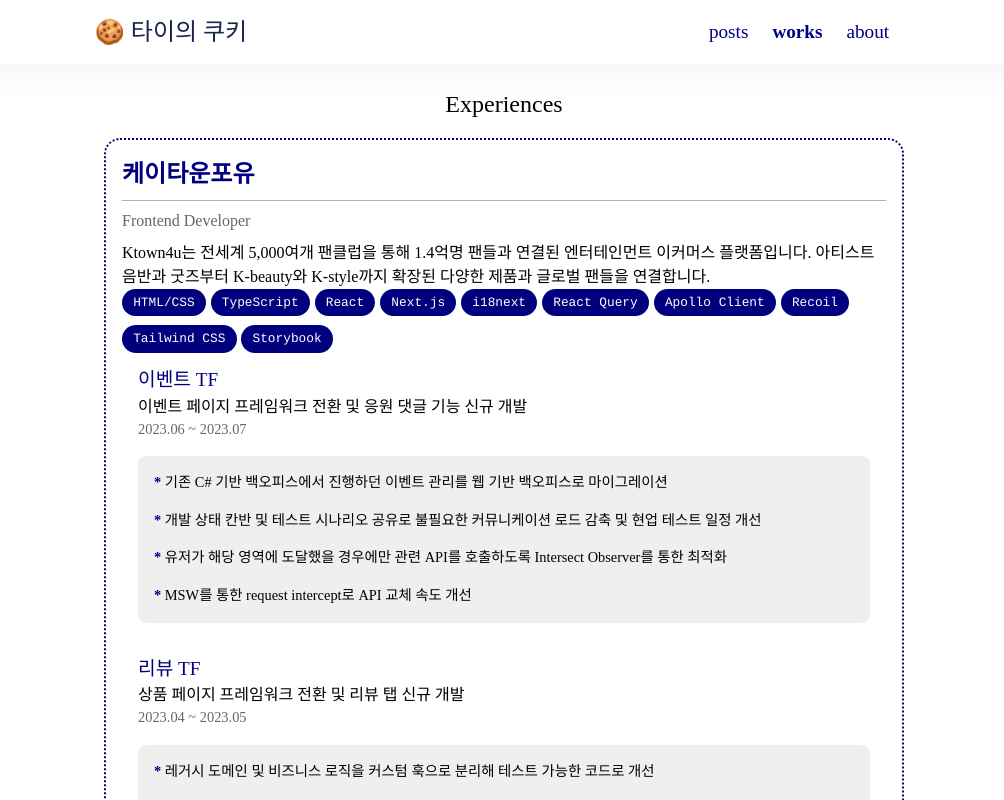
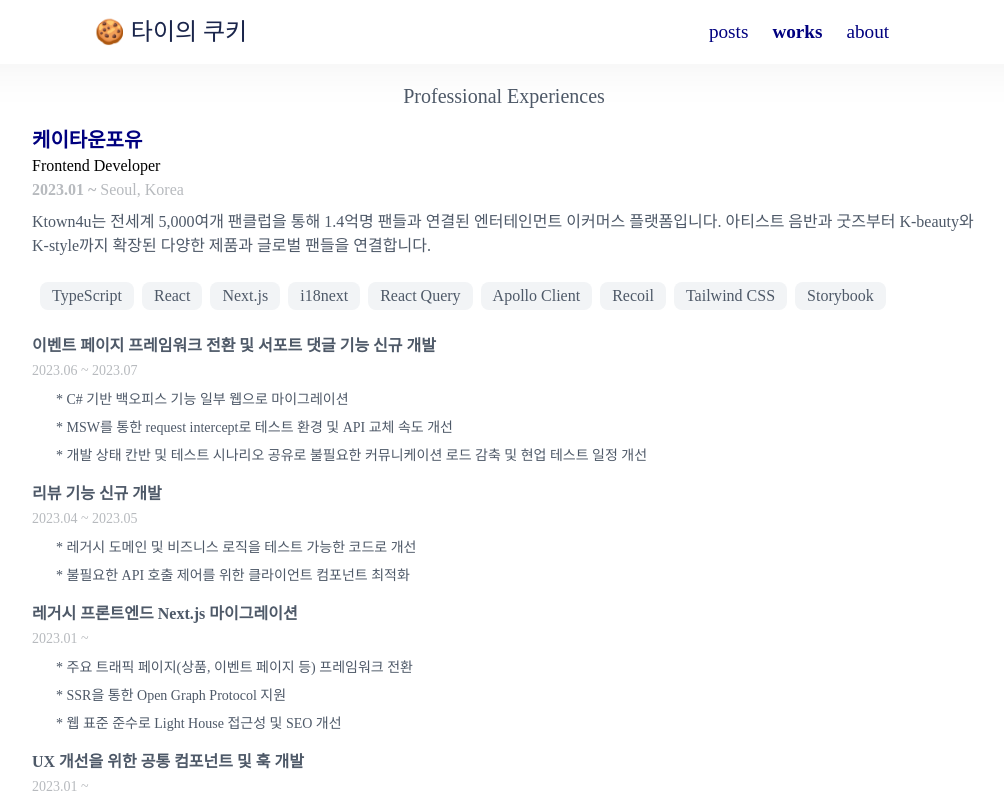
Before and after one commit to pseudopool/taiscookie, a Next.js app: page /works in a window 1280 px wide. Shown: the top 800 px of the page, without its empty margins (136-1140 px from the left). Built offline with nearby package versions, Linux system fonts and the light colour scheme.

Commit message:
styles: adjust tailwind to works page

```diff
--- a/src/components/Typography.tsx
+++ b/src/components/Typography.tsx
@@ -4,18 +4,35 @@ import {Theme} from '../styles/Theme';
 type Props = {
   children: React.ReactNode;
   variant?: 'h1' | 'h2' | 'h3';
+  className?: string;
 };
 
-const Typography = ({children, variant}: Props) => {
+const Typography = ({children, variant, className}: Props) => {
   switch (variant) {
     case 'h1':
-      return <h1 css={h1}>{children}</h1>;
+      return (
+        <h1 css={h1} className={className}>
+          {children}
+        </h1>
+      );
     case 'h2':
-      return <h2 css={h2}>{children}</h2>;
+      return (
+        <h2 css={h2} className={className}>
+          {children}
+        </h2>
+      );
     case 'h3':
-      return <h3 css={normal}>{children}</h3>;
+      return (
+        <h3 css={normal} className={className}>
+          {children}
+        </h3>
+      );
     default:
-      return <p css={normal}>{children}</p>;
+      return (
+        <p css={normal} className={className}>
+          {children}
+        </p>
+      );
   }
 };
 
--- /dev/null
+++ b/src/components/works/brief.tsx
@@ -0,0 +1,20 @@
+const Brief = ({
+  period,
+  name,
+  role,
+  location,
+}: {
+  period: string;
+  name: string;
+  role: string;
+  location: string;
+}) => (
+  <div>
+    <h3 className="text-xl font-semibold text-main">{name}</h3>
+    <p>{role}</p>
+    <span className="text-gray-span font-semibold">{period}</span>
+    <span className="text-gray-span">{location}</span>
+  </div>
+);
+
+export default Brief;
--- a/src/components/works/project-detail.tsx
+++ /dev/null
@@ -1,64 +0,0 @@
-import {css} from '@emotion/react';
-
-import {Project} from 'interfaces/work';
-import {Theme} from 'styles/Theme';
-
-type Props = {
-  project: Project;
-};
-
-const Project = ({project}: Props) => (
-  <li key={project.name} css={projectDetail}>
-    <h4>{project.name}</h4>
-    <p>{project.description}</p>
-    <time>{project.period}</time>
-    <ul>
-      {project.features.map(feature => (
-        <li key={feature}>
-          <span>* </span>
-          {feature}
-        </li>
-      ))}
-    </ul>
-  </li>
-);
-
-export default Project;
-
-const projectDetail = css`
-  border-radius: 0.5rem;
-  display: flex;
-  flex-direction: column;
-  justify-content: center;
-  padding: 1rem;
-  h4 {
-    font-size: 1.2rem;
-    color: ${Theme.mainFontColor};
-    font-weight: 500;
-    margin: 0;
-  }
-  p {
-    margin: 0;
-  }
-  time {
-    display: block;
-    font-size: 0.9rem;
-    font-weight: 300;
-    color: #666;
-  }
-  ul {
-    background-color: #00000010;
-    border-radius: 0.5rem;
-    margin-top: 1rem;
-    li {
-      margin: 1rem 0;
-      padding: 0 1rem;
-      font-size: 0.9rem;
-      span {
-        display: inline;
-        color: ${Theme.mainFontColor};
-        font-weight: 600;
-      }
-    }
-  }
-`;
--- /dev/null
+++ b/src/components/works/tag.tsx
@@ -0,0 +1,10 @@
+const Tag = ({skill}: {skill: string}) => (
+  <li
+    key={skill}
+    className="bg-gray-bg py-0.5 px-3 rounded-lg text-gray-text mr-2"
+  >
+    {skill}
+  </li>
+);
+
+export default Tag;
--- a/src/components/works/work-detail.tsx
+++ /dev/null
@@ -1,54 +0,0 @@
-import {css} from '@emotion/react';
-
-import Tags from 'components/Tags';
-import type {Work} from 'interfaces/work';
-import {Theme} from 'styles/Theme';
-
-import Project from './project-detail';
-
-type Props = {
-  work: Work;
-};
-
-const WorkDetail = ({work}: Props) => (
-  <li key={work.name} css={workDetail}>
-    <h3>{work.name}</h3>
-    <span>{work.role}</span>
-    <p>{work.description}</p>
-    <Tags tags={work.tech} />
-    <ul>
-      {work.projects.map(project => (
-        <Project project={project} key={project.name} />
-      ))}
-    </ul>
-  </li>
-);
-
-export default WorkDetail;
-
-const workDetail = css`
-  max-width: 800px;
-  background-color: white;
-  margin: 0 2rem;
-  padding: 1rem;
-  border-radius: 1rem;
-  border: 2px dotted ${Theme.mainFontColor};
-  h3 {
-    font-size: 1.5rem;
-    font-weight: 600;
-    color: ${Theme.mainFontColor};
-    border-bottom: 1px solid #00000050;
-    padding-bottom: 0.5rem;
-    margin: 0 0 0.5rem 0;
-  }
-  span {
-    display: block;
-    font-weight: 300;
-    margin-bottom: 0.5rem;
-    color: #666;
-  }
-  p {
-    line-height: 1.5rem;
-    font-weight: 400;
-  }
-`;
--- /dev/null
+++ b/src/components/works/work.tsx
@@ -0,0 +1,37 @@
+import Brief from './brief';
+import Tag from './tag';
+import {Work} from 'interfaces/work';
+
+const Work = ({work}: {work: Work}) => (
+  <li key={work.name} className="flex flex-col p-4">
+    <Brief
+      period={work.period}
+      name={work.name}
+      location={work.location}
+      role={work.role}
+    />
+    <div className="text-gray-text py-2 break-keep">{work.description}</div>
+    <ul className="my-2 p-2 flex flex-wrap gap-y-3">
+      {work.tech.map((skill: string) => (
+        <Tag skill={skill} />
+      ))}
+    </ul>
+    <ul className="flex flex-col gap-2 p-2 pl-0">
+      {work.projects.map(project => (
+        <li key={project.name}>
+          <h4 className="text-gray-text font-semibold">
+            {project.description}
+          </h4>
+          <span className="text-gray-span text-sm">{project.period}</span>
+          <ul className="flex flex-col gap-2 p-2">
+            {project.features.map(f => (
+              <li className="text-gray-text text-sm ml-4">* {f}</li>
+            ))}
+          </ul>
+        </li>
+      ))}
+    </ul>
+  </li>
+);
+
+export default Work;
--- a/src/consts/works.ts
+++ b/src/consts/works.ts
@@ -1,6 +1,7 @@
 export const WORKS = [
   {
     name: '케이타운포유',
+    location: 'Seoul, Korea',
     description:
       'Ktown4u는 전세계 5,000여개 팬클럽을 통해 1.4억명 팬들과 연결된 엔터테인먼트 이커머스 플랫폼입니다. 아티스트 음반과 굿즈부터 K-beauty와 K-style까지 확장된 다양한 제품과 글로벌 팬들을 연결합니다.',
     url: 'https://www.ktown4u.com/',
@@ -8,7 +9,6 @@ export const WORKS = [
     role: 'Frontend Developer',
     period: '2023.01 ~ ',
     tech: [
-      'HTML/CSS',
       'TypeScript',
       'React',
       'Next.js',
@@ -23,21 +23,20 @@ export const WORKS = [
       {
         name: '이벤트 TF',
         description:
-          '이벤트 페이지 프레임워크 전환 및 응원 댓글 기능 신규 개발',
+          '이벤트 페이지 프레임워크 전환 및 서포트 댓글 기능 신규 개발',
         features: [
-          '기존 C# 기반 백오피스에서 진행하던 이벤트 관리를 웹 기반 백오피스로 마이그레이션',
+          'C# 기반 백오피스 기능 일부 웹으로 마이그레이션',
+          'MSW를 통한 request intercept로 테스트 환경 및 API 교체 속도 개선',
           '개발 상태 칸반 및 테스트 시나리오 공유로 불필요한 커뮤니케이션 로드 감축 및 현업 테스트 일정 개선',
-          '유저가 해당 영역에 도달했을 경우에만 관련 API를 호출하도록 Intersect Observer를 통한 최적화',
-          'MSW를 통한 request intercept로 API 교체 속도 개선',
         ],
         period: '2023.06 ~ 2023.07',
       },
       {
         name: '리뷰 TF',
-        description: '상품 페이지 프레임워크 전환 및 리뷰 탭 신규 개발',
+        description: '리뷰 기능 신규 개발',
         features: [
-          '레거시 도메인 및 비즈니스 로직을 커스텀 훅으로 분리해 테스트 가능한 코드로 개선',
-          '불필요한 API 호출 제어를 위한 컴포넌트 최적화',
+          '레거시 도메인 및 비즈니스 로직을 테스트 가능한 코드로 개선',
+          '불필요한 API 호출 제어를 위한 클라이언트 컴포넌트 최적화',
         ],
         period: '2023.04 ~ 2023.05',
       },
@@ -45,19 +44,19 @@ export const WORKS = [
         name: '프레임워크 전환',
         description: '레거시 프론트엔드 Next.js 마이그레이션',
         features: [
-          '상품 상세페이지, 이벤트 리스트 페이지, 이벤트 상세 페이지 등 주요 트래픽 페이지 프레임워크 전환',
-          'SSR 및 meta 태그를 통한 Open Graph를 지원해 SNS 공유 시 요약 정보 제공',
-          '웹 표준 준수로 접근성 및 SEO 개선',
+          '주요 트래픽 페이지(상품, 이벤트 페이지 등) 프레임워크 전환',
+          'SSR을 통한 Open Graph Protocol 지원',
+          '웹 표준 준수로 Light House 접근성 및 SEO 개선',
         ],
         period: '2023.01 ~ ',
       },
       {
         name: 'UX 개선',
-        description: '유저 경험 향상을 위한 공통 컴포넌트 및 훅 개발',
+        description: 'UX 개선을 위한 공통 컴포넌트 및 훅 개발',
         features: [
-          '효율적인 레이아웃 탐색을 위한 Collabsible UI 개발',
-          '컨텐츠 영역 추가 확보를 위한 스크롤 시 유연하게 변화하는 헤더 개발',
-          '페이지 이동 시 불편 요소 제거를 위한 공통으로 사용 가능한 스크롤 저장 훅 개발',
+          '효율적인 레이아웃 탐색을 위해 Collabsible UI 개발',
+          '컨텐츠 영역 추가 확보를 위해 스크롤 시 유연하게 변화하는 헤더 개발',
+          '페이지 이동 시 불편 요소 제거를 위해 공통으로 사용 가능한 스크롤 저장 훅 개발',
         ],
         period: '2023.01 ~ ',
       },
--- a/src/interfaces/work.ts
+++ b/src/interfaces/work.ts
@@ -7,6 +7,7 @@ export type Work = {
   period: string;
   tech: string[];
   projects: Project[];
+  location: string;
 };
 
 export type Project = {
--- a/src/pages/works/index.tsx
+++ b/src/pages/works/index.tsx
@@ -1,35 +1,18 @@
-import {css} from '@emotion/react';
-
-import WorkDetail from 'components/works/work-detail';
 import {WORKS} from 'consts/works';
-import Typography from 'components/Typography';
+import Work from 'components/works/work';
 
 const Works = () => {
   return (
-    <section css={works}>
-      <Typography variant="h2">Experiences</Typography>
+    <section className="p-3">
+      <h2 className="text-center text-xl text-gray-text">
+        Professional Experiences
+      </h2>
       <ul>
         {WORKS.map(work => (
-          <WorkDetail key={work.name} work={work} />
+          <Work key={work.name} work={work} />
         ))}
       </ul>
     </section>
   );
 };
 export default Works;
-
-const works = css`
-  display: flex;
-  flex-direction: column;
-  align-items: center;
-  h2 {
-    font-family: pretendard sans-serif;
-    font-weight: 500;
-    margin: 1rem 0;
-  }
-  ul {
-    list-style: none;
-    padding: 0;
-    margin: 0;
-  }
-`;
--- a/tailwind.config.js
+++ b/tailwind.config.js
@@ -17,6 +17,8 @@ module.exports = {
       link: '#1971C2',
       gray: {
         text: '#4E5968',
+        span: '#B7BABE',
+        bg: '#f2f4f6',
       },
     },
     extend: {},
```
